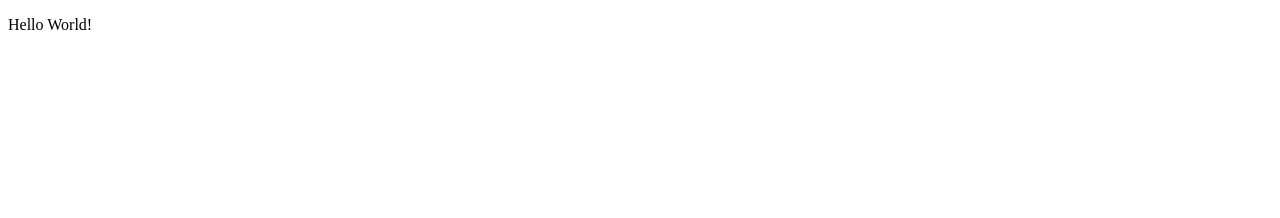
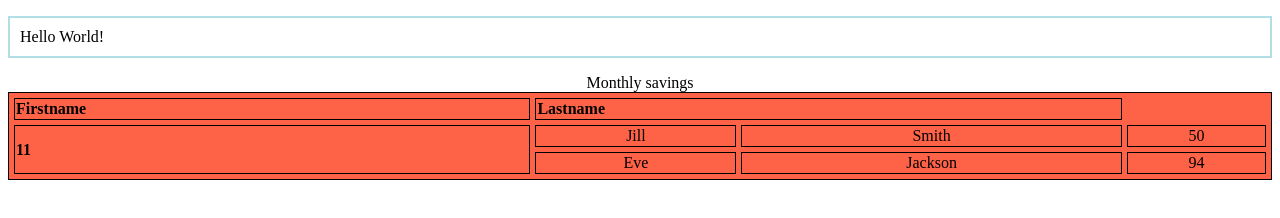
Before and after one commit to Gomddu/html.css, a plain HTML site: page index_2.html in a window 1280 px wide. Drawn offline with Linux system fonts and the light colour scheme.

Commit message:
html 테이블

```diff
--- a/index_2.html
+++ b/index_2.html
@@ -3,8 +3,27 @@
   <head>
     <meta charset="utf-8">
     <title></title>
+    <link rel="stylesheet" href="styles.css">
   </head>
   <body>
     <p>Hello World!</p>
+    <table style="width:100%" id="t01">
+      <caption>Monthly savings</caption>
+      <tr>
+        <th>Firstname</th>
+        <th colspan="2">Lastname</th>
+      </tr>
+      <tr>
+        <th rowspan="2">11</th>
+        <td>Jill</td>
+        <td>Smith</td>
+        <td>50</td>
+      </tr>
+      <tr>
+        <td>Eve</td>
+        <td>Jackson</td>
+        <td>94</td>
+      </tr>
+    </table>
   </body>
 </html>
--- a/styles.css
+++ b/styles.css
@@ -30,3 +30,25 @@ a:active {
   background-color: transparent;
   text-decoration: underline;
 }
+div {
+  background-image: url('example_img_girl.jpg');
+  background-repeat: no-repeat;
+}
+table, th, td {
+  border: 1px solid black;
+}
+th, td {
+  border-collapse: collapse;
+}
+th {
+  text-align: left;
+}
+td {
+  text-align: center;
+}
+table {
+  border-spacing: 5px;
+}
+#t01 {
+  background-color: tomato
+}
```
